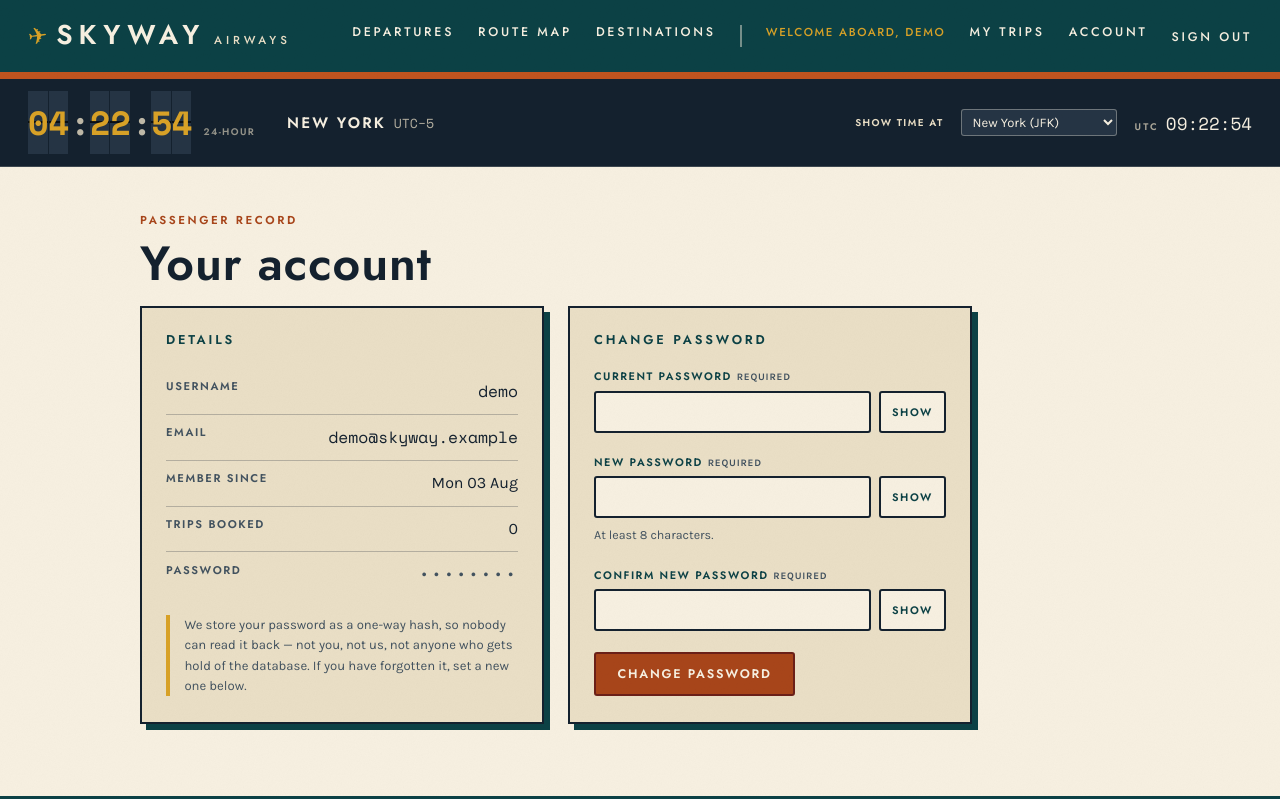
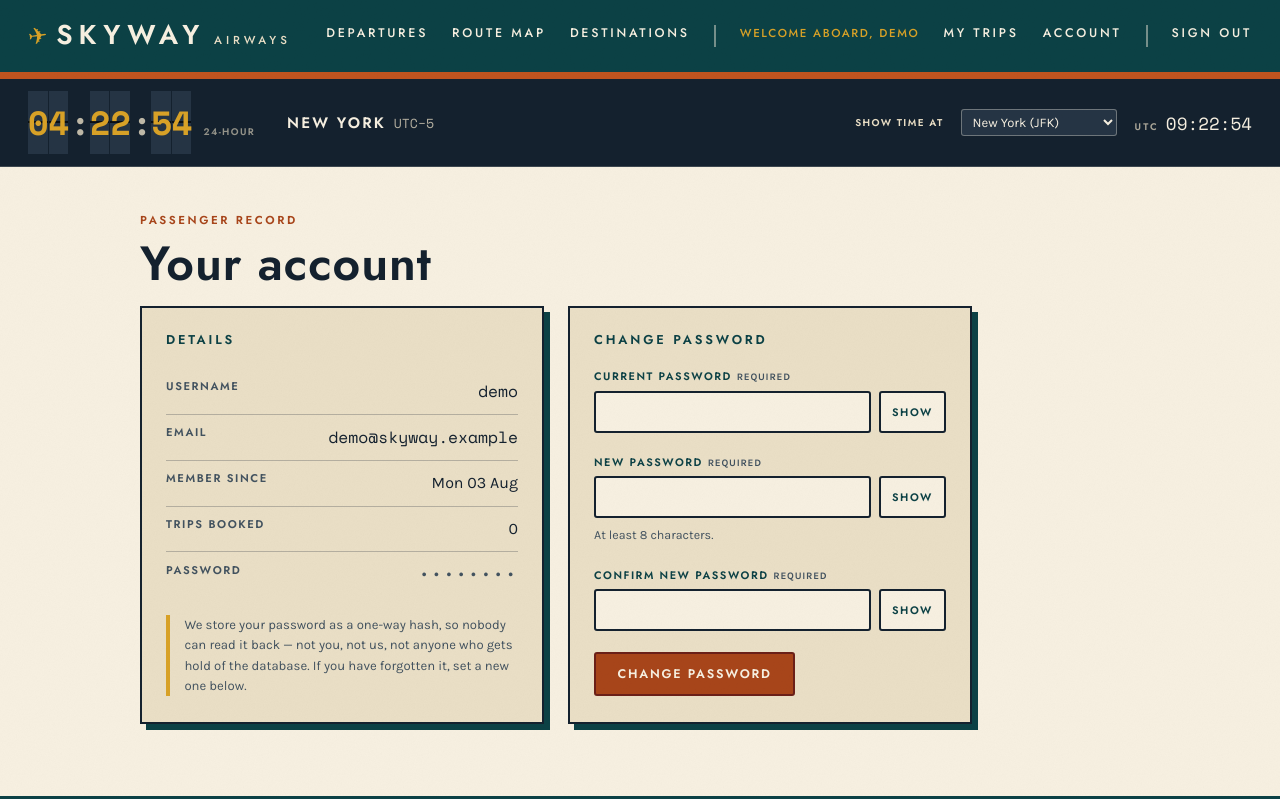
Before and after one commit to programredacted/skyway-airways, a Flask app: page /account in a window 1280 px wide. Shown: the top 799 px of the page. Run offline with Flask 3, Linux system fonts and the light colour scheme; the visitor is signed in with stand-in values (Sample User, id 1); data comes from the database, SQL or seed files in the repository.

Commit message:
Hold the wings in proportion when the page is zoomed, and settle the nav
The wings were sized as a share of the column capped by the viewport, while
the cabin is a fixed 34rem. Zoom shrinks the CSS viewport but not the cabin,
so the two drifted apart: measured across ordinary zoom levels the span went
from 1.67x the cabin down to 0.72x. They are now sized in rem like the cabin,
with the viewport term left in only as a backstop against clipping. Constant
from 80% through 125%; past that the backstop engages, because the room
simply is not there and being cut off would be worse.

Sign out sat a couple of pixels low: its form was display: inline, and a
button takes line-height: normal from the user agent rather than inheriting
the body's 1.6. Now a flex item with the line-height it should have had -
every item in the bar shares a centre to 0.0px. A second rule separates it
from the pages either side, since signing out is leaving rather than another
place to go.

129/129 pytest, 11/11 wing checks, cabin unchanged.

Co-Authored-By: Claude Opus 5 <noreply@anthropic.com>

```diff
--- a/static/css/retro.css
+++ b/static/css/retro.css
@@ -164,7 +164,9 @@ a:hover { color: var(--orange-dk); }
   color: var(--gold);
 }
 
-.site-nav__out { display: inline; }
+/* A flex item, like the links either side of it: as an inline form it sat on
+   its own baseline and the button rode a couple of pixels low. */
+.site-nav__out { display: flex; align-items: center; }
 
 .site-nav__out button {
   padding: 0 0 2px;
@@ -173,6 +175,9 @@ a:hover { color: var(--orange-dk); }
   background: none;
   color: var(--paper);
   font-family: var(--font-display);
+  /* buttons take line-height: normal from the UA rather than inheriting it,
+     which is a couple of pixels shorter than the links beside them */
+  line-height: inherit;
   font-size: 0.78rem;
   font-weight: 500;
   letter-spacing: var(--track-wide);
@@ -1514,11 +1519,18 @@ a:hover { color: var(--orange-dk); }
   /* Behind the cabin without touching it: the shell is statically positioned,
      so anything positioned here would otherwise paint on top of it. */
   z-index: -1;
-  /* Never clipped. The cabin is centred in the left grid column rather than on
-     the page, so the left edge binds first: its centre sits (100vw - 312px)/2
-     from that edge, which caps the span at 100vw - 312px — the sidebar's
-     17.5rem plus the 2rem gap. */
-  width: min(260%, calc(100vw - 19.5rem));
+  /* Sized in rem, like the 34rem cabin, so the two hold their proportion when
+     the page is zoomed. A percentage of the column or a share of the viewport
+     does not: zoom shrinks the CSS viewport while the cabin stays 34rem, and
+     the wings were sliding from 1.67x down to 0.72x of it across ordinary
+     zoom levels.
+
+     The viewport term is only a backstop against clipping. The cabin is
+     centred in the left grid column rather than on the page, so the left edge
+     runs out first: its centre sits (100vw - 312px)/2 from that edge, capping
+     the span at 100vw - 312px — the sidebar's 17.5rem plus the 2rem gap. At
+     75rem that backstop stays out of the way down to about 125% zoom. */
+  width: min(75rem, calc(100vw - 19.5rem));
 }
 
 /* The silhouette pass. Filled as well as stroked so wing and engine merge
--- a/templates/base.html
+++ b/templates/base.html
@@ -46,6 +46,8 @@
         <a href="{{ url_for('my_trips') }}">My Trips</a>
         <a href="{{ url_for('account') }}">Account</a>
         {% if current_user.is_admin %}<a href="{{ url_for('admin') }}">Admin</a>{% endif %}
+        {# signing out is leaving, not another place to go #}
+        <span class="site-nav__rule" aria-hidden="true"></span>
         <form class="site-nav__out" method="post" action="{{ url_for('logout') }}">
           <input type="hidden" name="csrf_token" value="{{ csrf_token }}">
           <button type="submit">Sign out</button>
```
Also changed, not shown: 2 other files.
